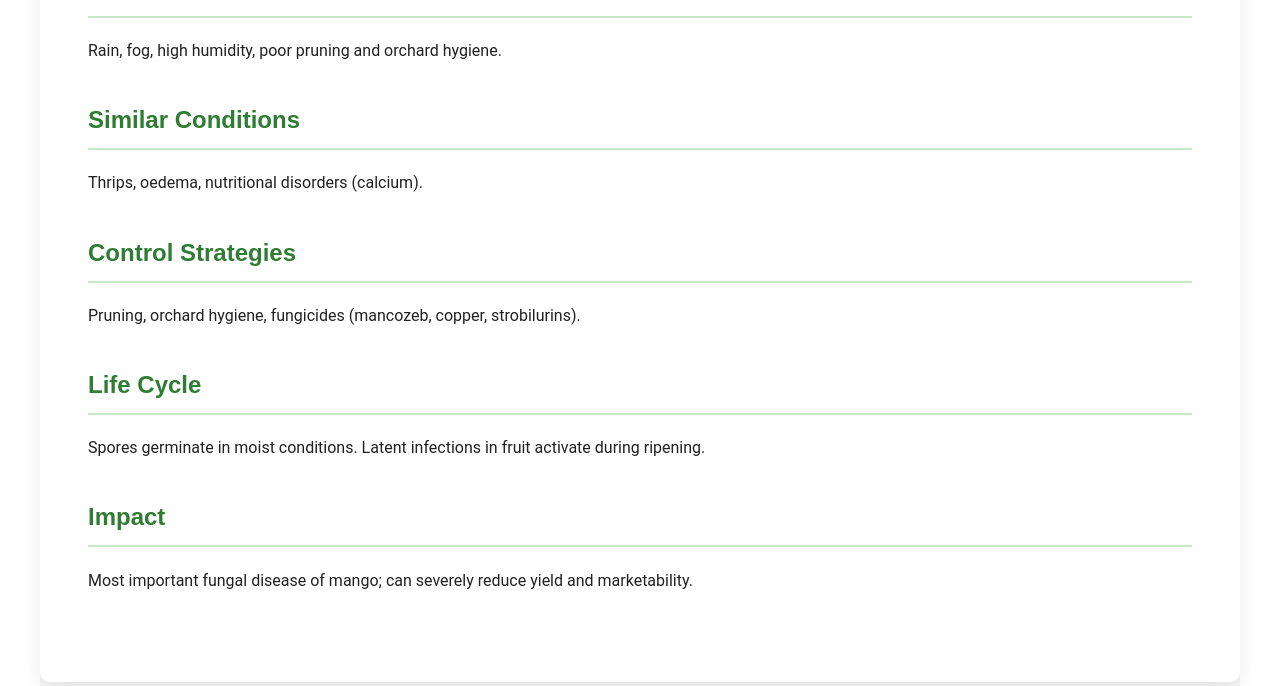
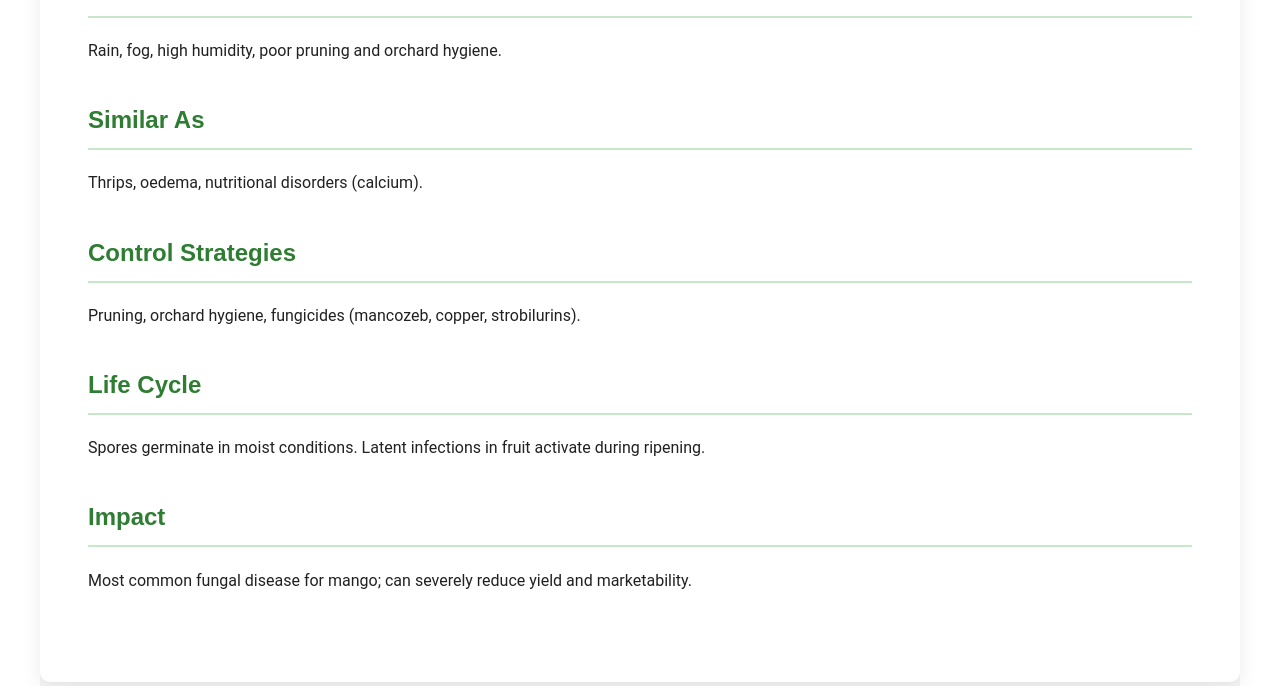
Before and after one commit to manishsinghbasnyat/hit237group9, a Django app: page /disease/1/ in a window 1280 px wide. Shown: the part 951-1637 px from the top of the page. Run offline with Django 5.2, Linux system fonts and the light colour scheme.

Commit message:
Final touch ups

```diff
--- a/proj_mango/app_mango/data.py
+++ b/proj_mango/app_mango/data.py
@@ -113,7 +113,7 @@ disease1 = DiseaseInfo(
     similar_to="Thrips, oedema, nutritional disorders (calcium).",
     control_strategies="Pruning, orchard hygiene, fungicides (mancozeb, copper, strobilurins).",
     life_cycle="Spores germinate in moist conditions. Latent infections in fruit activate during ripening.",
-    impact="Most important fungal disease of mango; can severely reduce yield and marketability.",
+    impact="Most common fungal disease for mango; can severely reduce yield and marketability.",
     image_url="images/Anthracnose.webp"
 )
 
--- a/proj_mango/app_mango/static/app_mango/css/style.css
+++ b/proj_mango/app_mango/static/app_mango/css/style.css
@@ -546,6 +546,9 @@ h1.references {
     font-size: 1.4rem;
 }
 
+.reference-list {
+    list-style-type: disc;
+}
 
 .reference-list li {
     margin-bottom: 1.2rem;
--- a/proj_mango/app_mango/templates/app_mango/detail.html
+++ b/proj_mango/app_mango/templates/app_mango/detail.html
@@ -84,7 +84,7 @@
 
                 {% if item.comments %}
                 <div class="detail-section">
-                    <h2>Additional Notes</h2>
+                    <h2>Additional Comments</h2>
                     <p>{{ item.comments }}</p>
                 </div>
                 {% endif %}
@@ -107,7 +107,7 @@
                 </div>
 
                 <div class="detail-section">
-                    <h2>Similar Conditions</h2>
+                    <h2>Similar As</h2>
                     <p>{{ item.similar_to }}</p>
                 </div>
 
--- a/proj_mango/app_mango/templates/app_mango/home.html
+++ b/proj_mango/app_mango/templates/app_mango/home.html
@@ -26,14 +26,14 @@
     <main>
         <section class="hero">
             <div class="hero-content">
-                <h2>Welcome to the Mango Pest & Disease Identification Guide</h2>
-                <p>Your comprehensive resource for identifying and managing common mango pests and diseases in Australia.</p>
+                <h2>Welcome to the Mango Pest & Disease Guide</h2>
+                <p>A comprehensive resource for identifying and managing common mango pests and diseases in the Northern Territory.</p>
                 <a href="{% url 'pest_list' %}" class="btn">View Pests & Diseases</a>
             </div>
         </section>
 
         <section class="overview">
-            <h2>Overview of Mango Pests and Plant Diseases</h2>
+            <h2>Overview of Mango Pests and Diseases</h2>
             <div class="overview-content">
                 <div class="info-card">
                     <h3>About Pests</h3>
```
